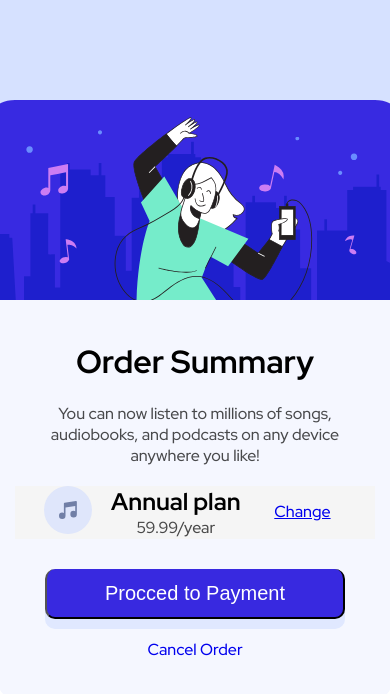
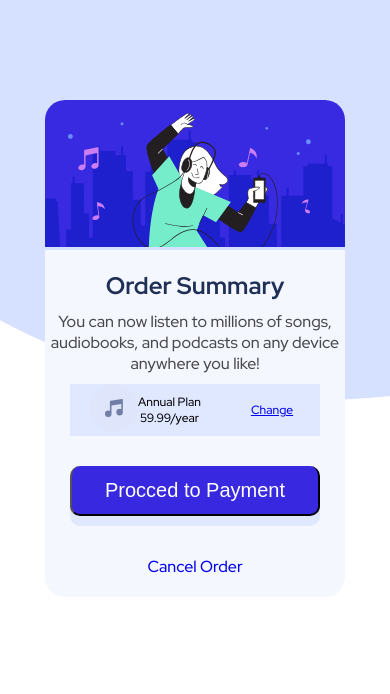
Before and after one commit to JohnRocco1/order-summary, a plain HTML site: page index.html in a window 390 px wide. Drawn offline with Linux system fonts and the light colour scheme.

Commit message:
modified:   index.html 	modified:   screenshot.jpg 	modified:   style.css

```diff
--- a/index.html
+++ b/index.html
@@ -13,32 +13,28 @@
 
 <body>
   <div class="container">
-    <div class="hero">
-
-    </div>
+    <div class="hero"></div>
+    <div class="card">
       <div class="order">
         <div>
-        <h1>Order Summary</h1>
+          <h2>Order Summary</h2>
         </div>
-
         <div>
-        <p> You can now listen to millions of songs, audiobooks, and podcasts on any
+          <p>You can now listen to millions of songs, audiobooks, and podcasts on any
             device anywhere you like!</p>
         </div>
       </div>
 
       <div class="plan">
-      <div class="icon"><img src="images/icon-music.svg" alt=""></div>
         <div>
+          <img src="images/icon-music.svg" alt="">
+        </div>
         <div>
-          <h2>Annual plan</h2>
+          <ul>
+            <li>Annual Plan</li>
+            <li>59.99/year</li>
+          </ul>
         </div>
-
-        <div>
-          <p>59.99/year</p>
-        </div>
-      </div>
-
         <div class="change">
           <a href="#">Change</a>
         </div>
@@ -49,6 +45,7 @@
       <div class="cancel">
         <a href="#">Cancel Order</a>
       </div>
+    </div>
 
   </div>
 
--- a/style.css
+++ b/style.css
@@ -1,4 +1,12 @@
 @import url('https://fonts.googleapis.com/css2?family=Red+Hat+Display:wght@500;700;900&display=swap');
+
+:root {
+  --Pale-blue: hsl(225, 100%, 94%);
+  --Bright-blue: hsl(245, 75%, 52%);
+  --Very-pale-blue: hsl(225, 100%, 98%);
+  --Desaturated-blue: hsl(224, 23%, 55%);
+  --Dark-blue: hsl(223, 47%, 23%);
+}
 
 * {
   box-sizing: border-box;
@@ -15,13 +23,18 @@ body {
   display: flex;
   justify-content: center;
 }
-
-h1 {
+h2 {
+  text-align: center;
   padding-top: 20px;
+  width: 400px;
+  color: var(--Dark-blue)
 }
-
 p {
+  width: 300px;
+  text-align: center;
   opacity: 0.7;
+  padding: 10px 0;
+  margin: auto;
 }
 
 .container {
@@ -30,9 +43,7 @@ p {
   text-align: center;
   margin: auto;
   width: 400px;
-  height: 600px;
-  border-radius: 5%;
-  background-color: hsl(225, 100%, 98%);
+  height: 400px;
 }
 
 .hero {
@@ -40,38 +51,41 @@ p {
   background-size: cover;
   width: 400px;
   height: 200px;
-  border-radius: 5% 5% 0 0;
-
+  border-top-left-radius: 20px 20px;
+  border-top-right-radius: 20px 20px;
+  align-items: center;;
 }
 
-.order {
-  padding: 20px;
-}
-
-.order p {
-  padding-top: 20px;
+.card {
+  background-color: var(--Very-pale-blue);
+  border-bottom-left-radius: 20px 20px;
+  border-bottom-right-radius: 20px 20px;
 }
 
 .plan {
-  background-color: #f5f5f5;
+  background-color: var(--Pale-blue);
+  display: flex;
+  align-items: center;
+  justify-content: space-around;
   padding: 0 20px;
-  margin: 0 20px;
-  display: flex;
-  justify-content: space-around;
+  width: 300px;
+  margin: auto;
 }
 
-.change {
-  padding: 15px;
+ul {
+list-style: none;
 }
+
 .change a {
   text-decoration: underline;
 }
+
 a {
   text-decoration: none;
 }
 
 .btn {
-  background-color: hsl(245, 75%, 52%);
+  background-color: var(--Bright-blue);
   color: #fff;
   width: 300px;
   height: 50px;
@@ -88,4 +102,36 @@ a {
 
 .cancel {
   margin-top: 20px;
+  padding: 20px 0;
 }
+
+@media (max-width: 600px ){
+  .container {
+    width: 300px;
+  }
+  .hero {
+    width: auto;
+    height: 150px;
+    background-size: contain;
+    background-repeat: no-repeat;
+  }
+  .plan {
+    justify-content: left;
+    font-size: .75rem
+  }
+  h2 {
+    width: 300px;
+  }
+  p {
+    margin: 0;
+  }
+  .btn, .plan {
+    width: 250px;
+  }
+  .plan a {
+    padding: 0 0 0 20px;
+  }
+  .change {
+    padding-left: 30px;
+  }
+}
```
Also changed, not shown: screenshot.jpg. Lines whose indentation alone changed are shown as unchanged.
